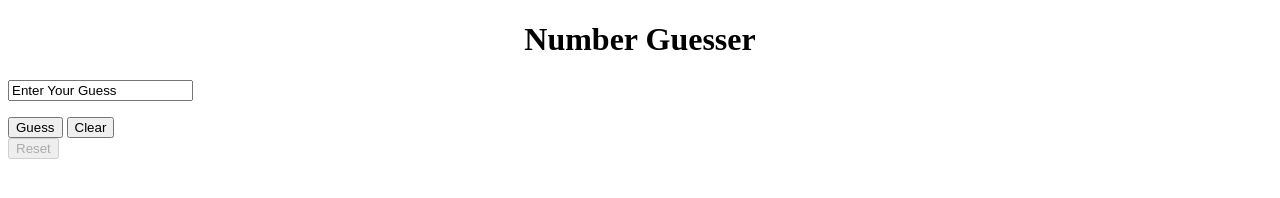
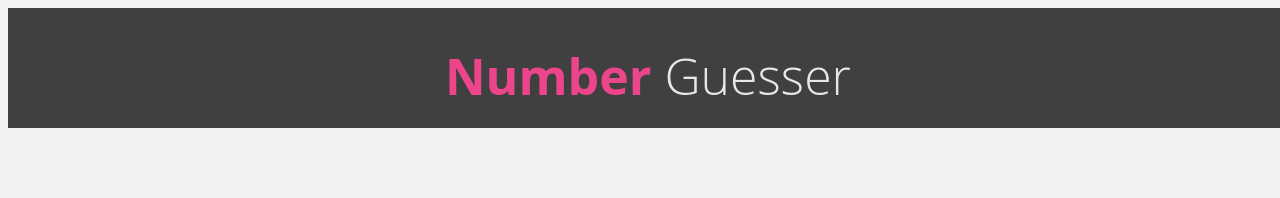
Before and after one commit to megstang/number_guesser, a plain HTML site: page index.html in a window 1280 px wide. Drawn offline with Linux system fonts and the light colour scheme.

Commit message:
adds some styling for header

```diff
--- a/assets/script.js
+++ b/assets/script.js
@@ -19,7 +19,6 @@ function randomNumber(min, max) {
 }
 
 function checkGuess() {
-  if(document.getElementById('guessb').value == "Guess"){
   var current_guess = document.getElementById('guesst').value;
   if(isNaN(current_guess)){
     alert("Please input a number")
@@ -39,7 +38,7 @@ function checkGuess() {
   enableClearButton();
   document.getElementById('reset-button').disabled = false;
 }
-}
+
 
 function feedback(current_guess, feedback) {
   if(current_guess == "clearfeedback" && feedback == ""){
--- /dev/null
+++ b/assets/style.css
@@ -0,0 +1,25 @@
+body {
+  background-color: #f2f2f2;
+}
+
+header {
+  height: 120px;
+  width: 100%;
+  text-align: center;
+  font-size: 25px;
+  font-family: "Open Sans", sans-serif;
+  font-weight: 800;
+  color: #ED458B;
+  background-color: #404041;
+  position: fixed;
+}
+
+h1 g {
+  color: #E6E7E8;
+  font-weight: 300;
+}
+
+#guesst {
+  text-align: center;
+  font-size: 25px;
+}
--- a/index.html
+++ b/index.html
@@ -1,16 +1,20 @@
 <!DOCTYPE html>
 <html>
 <head>
-   <title>Number Guesser</title>
+  <link rel="stylesheet" href="assets/style.css">
+  <title>Number Guesser</title>
 </head>
 <body>
-  <h1 align = "center">Number Guesser</h1>
-  <input id= "guesst" type = "text" value = "Enter Your Guess">
-  <p id = "guessp"></p>
-  <input id= "guessb" type = "button" value = "Guess" onclick = "checkGuess()">
-  <input id= "clear-guess" type = "reset" value = "Clear" onclick = "clearGuess()">
-  <br>
-  <button name="reset" id="reset-button" onclick= "resetGuess()" disabled>Reset</button>
+  <header><h1>Number <g>Guesser</g></h1></header>
+  <br style = "line-height:10;">
+  <div class = "guess">
+    <input id= "guesst" type = "text" value = "Enter Your Guess">
+    <p id = "guessp"></p>
+    <button id= "guessb" type = "button" onclick = "checkGuess()">Guess</button>
+    <button id= "clear-guess" type = "button" onclick = "clearGuess()">Clear</button>
+    <br>
+    <button type= "button" id="reset-button" onclick= "resetGuess()" disabled>Reset</button>
+  </div>
 </body>
 
 <script src = "assets/script.js" type= "application/javascript">
```
Lines whose indentation alone changed are shown as unchanged.
